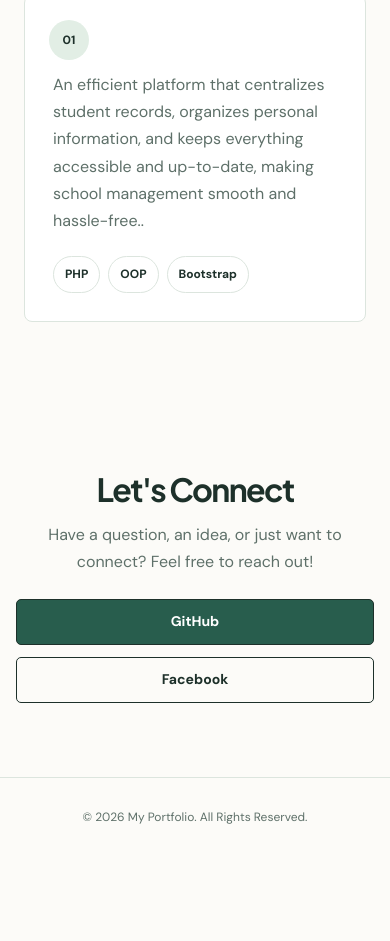
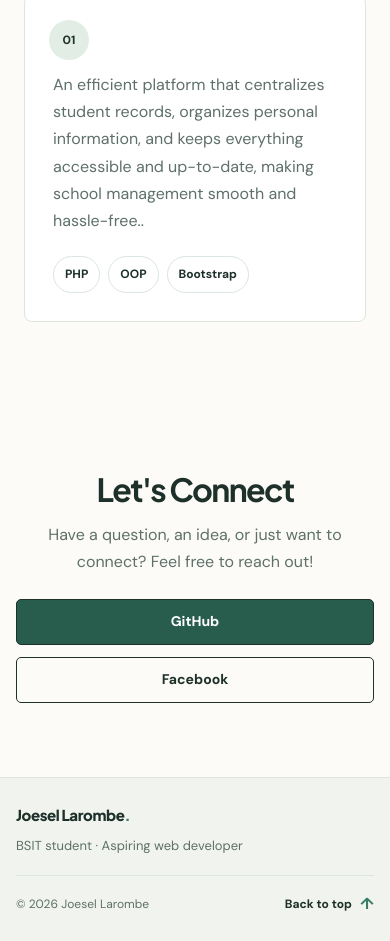
Before and after one commit to josh200411700/LAROMBE-Project-1, a plain HTML site: page index.html in a window 390 px wide. Shown: the part 4070-5011 px from the top of the page. Before the commit the page ends 4927 px from the top, so only its background shows below. Drawn offline with Linux system fonts and the light colour scheme.

Commit message:
enhance footer layout and styling

```diff
--- a/index.html
+++ b/index.html
@@ -202,8 +202,15 @@
 
 
    <!-- Footer -->
-    <footer>
-        <p>&copy; 2026 My Portfolio. All Rights Reserved.</p>
+    <footer class="site-footer">
+        <div class="footer-inner">
+            <a class="footer-brand" href="#home">Joesel Larombe<span>.</span></a>
+            <p class="footer-note">BSIT student · Aspiring web developer</p>
+            <div class="footer-meta">
+                <p>&copy; 2026 Joesel Larombe</p>
+                <a class="footer-top" href="#home">Back to top <span aria-hidden="true">↑</span></a>
+            </div>
+        </div>
     </footer>
 
   <!-- Back to Top Button -->
--- a/style.css
+++ b/style.css
@@ -631,13 +631,103 @@ section {
     color: var(--button-text);
 }
 
-footer {
-    height: 80px;
-    display: grid;
-    place-items: center;
+.site-footer {
+    padding: 28px 24px;
     border-top: 1px solid var(--line);
+    background: var(--cream);
+}
+
+.footer-inner {
+    width: min(1120px, 100%);
+    min-height: 48px;
+    margin-inline: auto;
+    display: flex;
+    align-items: center;
+    justify-content: space-between;
+    gap: 20px;
+}
+
+.footer-brand {
+    flex-shrink: 0;
+    font-family: "Plus Jakarta Sans", sans-serif;
+    font-size: 15px;
+    font-weight: 800;
+    letter-spacing: -0.4px;
+}
+
+.footer-brand span {
+    color: var(--accent);
+}
+
+.footer-note {
+    color: var(--muted);
+    font-size: 13px;
+}
+
+.footer-meta {
+    display: flex;
+    align-items: center;
+    gap: 24px;
     color: var(--muted);
     font-size: 12px;
+}
+
+.footer-top {
+    display: inline-flex;
+    align-items: center;
+    gap: 8px;
+    color: var(--ink);
+    font-weight: 700;
+    transition: color 180ms ease;
+}
+
+.footer-top span {
+    color: var(--accent);
+    font-size: 16px;
+    transition: transform 180ms ease;
+}
+
+.footer-top:hover {
+    color: var(--accent);
+}
+
+.footer-top:hover span {
+    transform: translateY(-3px);
+}
+
+.footer-brand:focus-visible,
+.footer-top:focus-visible {
+    outline: 3px solid var(--focus-ring);
+    outline-offset: 4px;
+}
+
+@media (max-width: 720px) {
+    .footer-inner {
+        flex-wrap: wrap;
+    }
+
+    .footer-meta {
+        width: 100%;
+        justify-content: space-between;
+        padding-top: 14px;
+        border-top: 1px solid var(--line);
+    }
+}
+
+@media (max-width: 480px) {
+    .site-footer {
+        padding: 24px 16px;
+    }
+
+    .footer-inner {
+        align-items: flex-start;
+        flex-direction: column;
+        gap: 8px;
+    }
+
+    .footer-meta {
+        margin-top: 10px;
+    }
 }
 
 .back-to-top {
```
